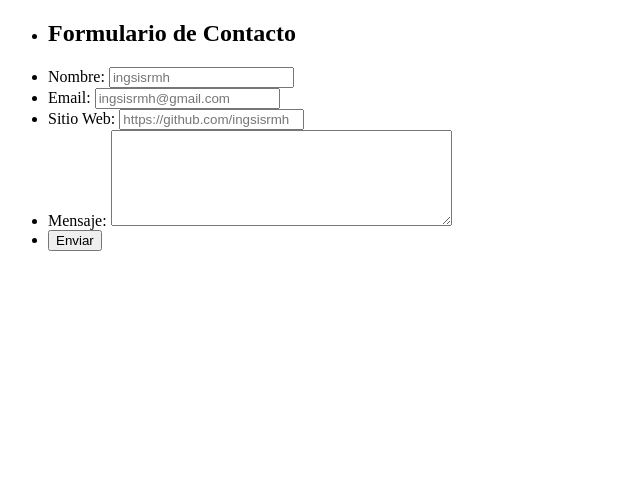
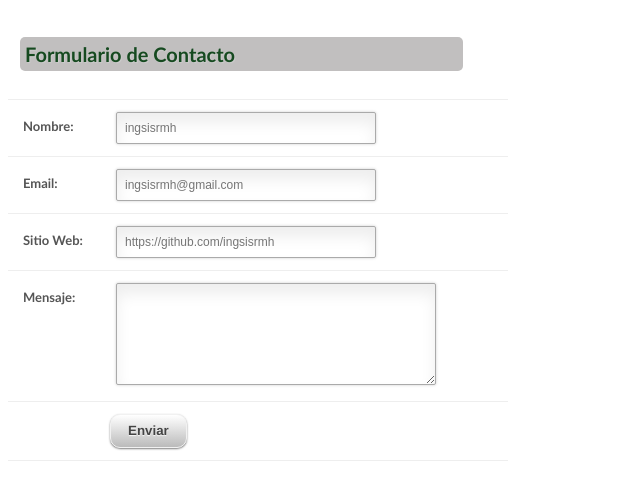
Before and after one commit to ingsisrmh/formcontact1, a plain HTML site: page index.html in a window 1280 px wide. Shown: the whole page, without its empty margins (0-640 px from the left). Drawn offline with Linux system fonts and the light colour scheme.

Commit message:
Cambio de nombre para la hoja de estilos

```diff
--- a/index.html
+++ b/index.html
@@ -3,7 +3,7 @@
 <head>
 	<meta charset="utf-8"/>
 	<title>Formulario de contacto con HTML5</title>
-	<link rel="stylesheet" media="screen" href="styles.css" />
+	<link rel="stylesheet" media="screen" href="estilos.css" />
 	<!-- https://code.google.com -->
 </head>
 
```
